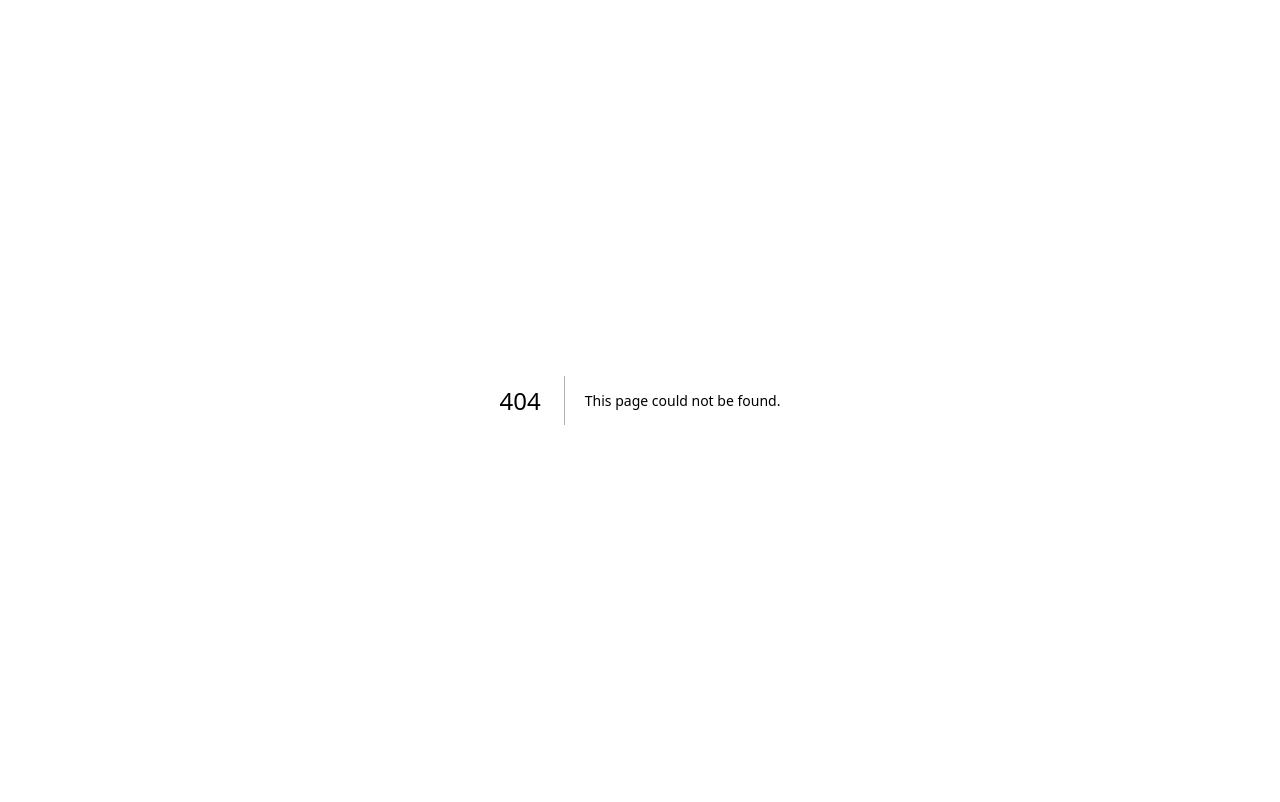
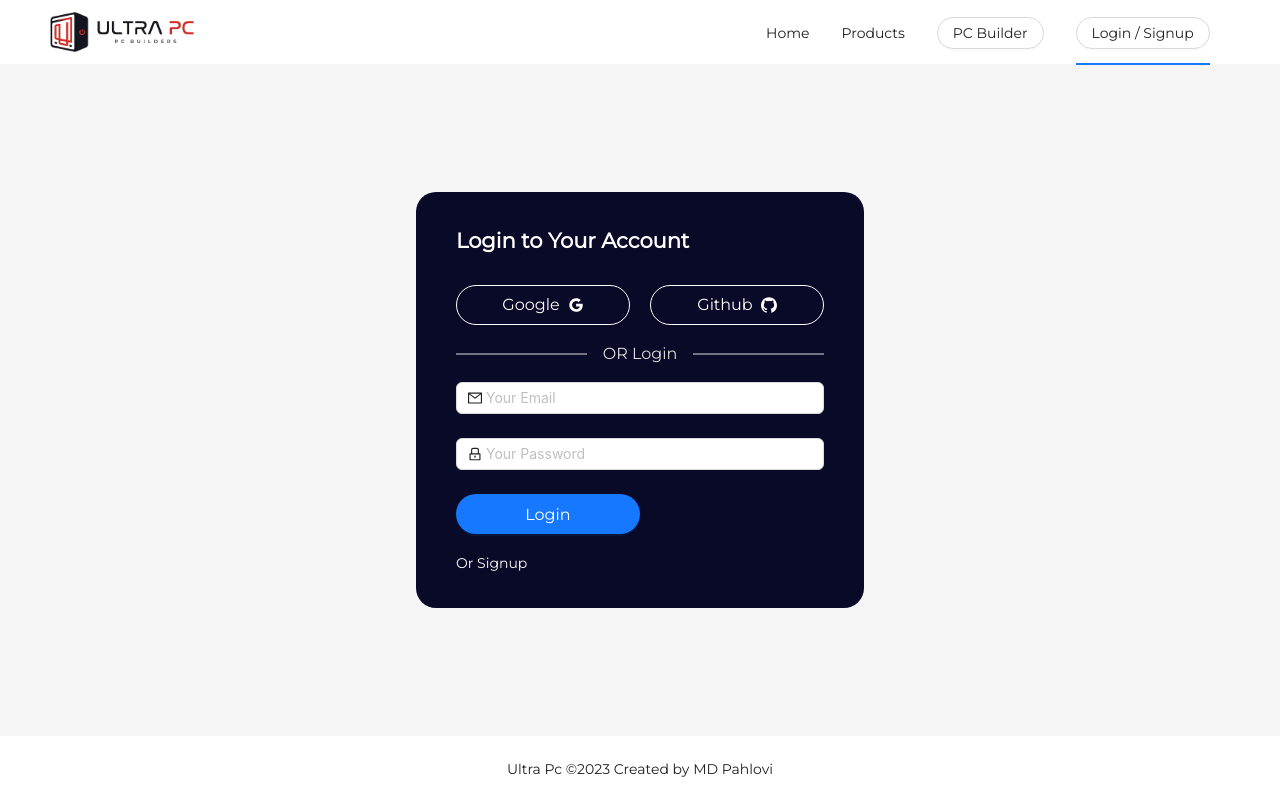
Before and after one commit to mdpahlovi/ultra-pc, a Next.js app: page /login in a window 1280 px wide. Before the commit this address had no page. Built offline with nearby package versions, Linux system fonts and the light colour scheme.

Commit message:
[Done] Login & Signup Page

```diff
--- a/layouts/Layout.module.css
+++ b/layouts/Layout.module.css
@@ -2,6 +2,8 @@
     position: sticky;
     top: 0;
     background-color: white;
+    display: flex;
+    align-items: center;
 }
 
 .main {
@@ -25,7 +27,7 @@
         display: none;
     }
     .menuItems {
-        width: 445px;
+        width: 480px;
         display: block;
     }
 }
--- a/layouts/Navbar.tsx
+++ b/layouts/Navbar.tsx
@@ -10,7 +10,7 @@ export default function Navbar() {
 
     return (
         <>
-            <Row justify="space-between" align="middle">
+            <Row style={{ width: "100%" }} justify="space-between" align="middle">
                 <Image src="/logo.png" alt="" width={144} height={40} />
                 <div className={styles.menuItems}>
                     <MenuItems />
--- /dev/null
+++ b/pages/login.tsx
@@ -0,0 +1,52 @@
+import Link from "next/link";
+import Main from "@/layouts/Main";
+import { useRouter } from "next/router";
+import { signIn } from "next-auth/react";
+import type { ReactElement } from "react";
+import { Button, Divider, Form, Input } from "antd";
+import { GoogleOutlined, GithubOutlined, LockOutlined, MailOutlined } from "@ant-design/icons";
+import styles from "@/styles/Auth.module.css";
+
+export default function LoginPage() {
+    const router = useRouter();
+    const [form] = Form.useForm();
+
+    const onFinish = async (data: any) => {
+        console.log(data);
+    };
+
+    return (
+        <div className={styles.form}>
+            <h2 style={{ marginBottom: "32px" }}>Login to Your Account</h2>
+            <div className={styles.social_icons}>
+                <Button shape="round" size="large" onClick={() => signIn("google")} ghost>
+                    Google <GoogleOutlined />
+                </Button>
+                <Button shape="round" size="large" onClick={() => signIn("github")} ghost>
+                    Github <GithubOutlined />
+                </Button>
+            </div>
+            <Divider style={{ color: "#DDD", borderColor: "#DDD" }}>OR Login</Divider>
+            <Form form={form} layout="vertical" onFinish={onFinish}>
+                <Form.Item name="email" rules={[{ required: true, message: "Please input your email!" }]}>
+                    <Input prefix={<MailOutlined />} type="email" placeholder="Your Email" />
+                </Form.Item>
+                <Form.Item name="password" rules={[{ required: true, message: "Please input your password!" }]}>
+                    <Input prefix={<LockOutlined />} type="password" placeholder="Your Password" />
+                </Form.Item>
+                <Button type="primary" shape="round" size="large" htmlType="submit" style={{ width: "50%" }}>
+                    Login
+                </Button>
+            </Form>
+            <Link href="/signup">Or Signup</Link>
+        </div>
+    );
+}
+
+LoginPage.getLayout = function getLayout(page: ReactElement) {
+    return (
+        <Main title="Login - Ultra Pc" className={styles.formContainer}>
+            {page}
+        </Main>
+    );
+};
--- /dev/null
+++ b/styles/Auth.module.css
@@ -0,0 +1,32 @@
+.formContainer {
+    display: flex;
+    justify-content: center;
+    align-items: center;
+}
+
+.form {
+    width: 448px;
+    height: max-content;
+    border-radius: 20px;
+    background: #090928;
+    padding: 36px 40px;
+    color: white;
+}
+
+.social_icons {
+    display: grid;
+    grid-template-columns: repeat(2, 1fr);
+    gap: 20px;
+}
+
+.form a {
+    margin-top: 20px;
+    display: block;
+    color: white;
+}
+
+@media only screen and (max-width: 576px) {
+    .social_icons {
+        grid-template-columns: 1fr;
+    }
+}
--- a/styles/globals.css
+++ b/styles/globals.css
@@ -1,7 +1,10 @@
+@import url("https://fonts.googleapis.com/css2?family=Montserrat&display=swap");
+
 * {
     margin: 0;
     border: 0;
     padding: 0;
+    font-family: "Montserrat", sans-serif;
 }
 
 main {
```
Also changed, not shown: pages/signup.tsx (added, +43 -0 lines).
